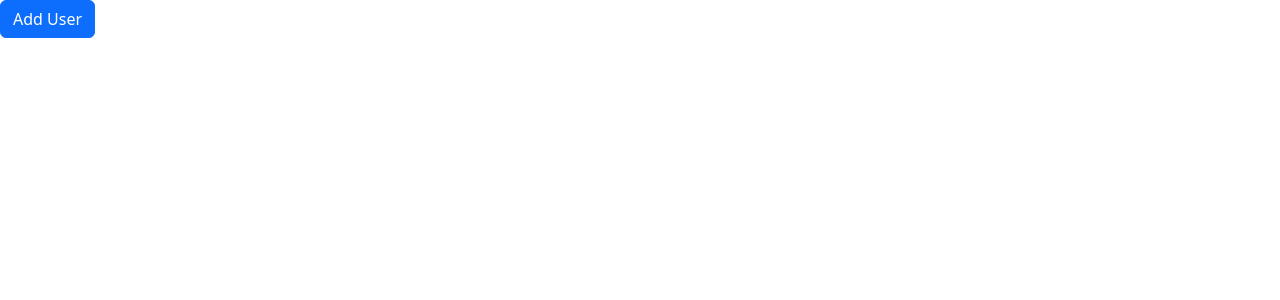
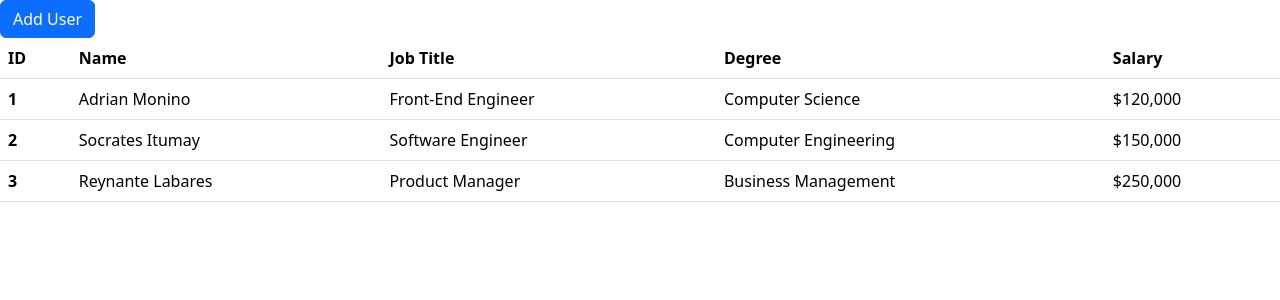
Before and after one commit to Hrushi-bagade/MvLogin, a React (Create React App) app in the folder markas3/: page / in a window 1280 px wide. Shown: the top 300 px of the page. Built offline with nearby package versions, Linux system fonts and the light colour scheme.

Commit message:
Update UserListing.js

```diff
--- a/markas3/src/Component/UserMangement/UserListing.js
+++ b/markas3/src/Component/UserMangement/UserListing.js
@@ -1,7 +1,8 @@
-import React from 'react'
-import Button from 'react-bootstrap/Button';
-import { useState } from 'react';
-import AddUser from './AddUser';
+import React from "react";
+import Button from "react-bootstrap/Button";
+import { useState } from "react";
+import AddUser from "./AddUser";
+import { Table } from "react-bootstrap";
 const UserListing = () => {
   const [show, setShow] = useState(false);
   const handleShow = () => setShow(true);
@@ -11,10 +12,44 @@ const UserListing = () => {
       <Button variant="primary" onClick={handleShow}>
         Add User
       </Button>
+      <Table responsive hover className="mb-0">
+        <thead>
+          <tr>
+            <th scope="col">ID</th>
+            <th scope="col">Name</th>
+            <th scope="col">Job Title</th>
+            <th scope="col">Degree</th>
+            <th scope="col">Salary</th>
+          </tr>
+        </thead>
+        <tbody>
+          <tr>
+            <th scope="row">1</th>
+            <td>Adrian Monino</td>
+            <td>Front-End Engineer</td>
+            <td>Computer Science</td>
+            <td>$120,000</td>
+          </tr>
+          <tr>
+            <th scope="row">2</th>
+            <td>Socrates Itumay</td>
+            <td>Software Engineer</td>
+            <td>Computer Engineering</td>
+            <td>$150,000</td>
+          </tr>
+          <tr>
+            <th scope="row">3</th>
+            <td>Reynante Labares</td>
+            <td>Product Manager</td>
+            <td>Business Management</td>
+            <td>$250,000</td>
+          </tr>
+        </tbody>
+      </Table>
 
-   <AddUser show={show} setShow={setShow}/>
+      <AddUser show={show} setShow={setShow} />
     </>
   );
-}
+};
 
-export default UserListing
+export default UserListing;
```
Lines whose indentation alone changed are shown as unchanged.
